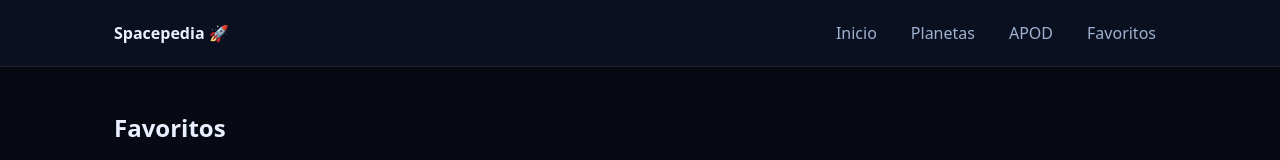
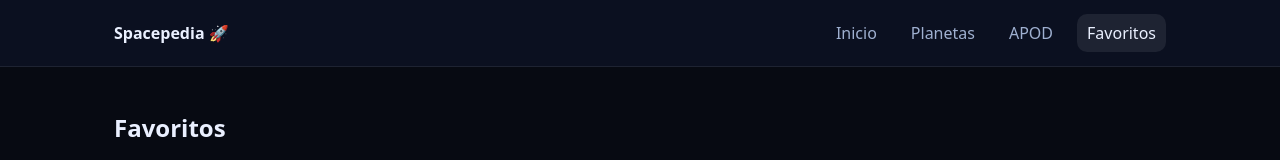
Before and after one commit to edgarfc402/spacepedia, a React (Vite) app: page /favorites in a window 1280 px wide. Shown: the top 160 px of the page. Built offline with nearby package versions, Linux system fonts and the light colour scheme; no server answers.

Commit message:
feat: pagina 404 y link activos en namvar

```diff
--- a/src/App.jsx
+++ b/src/App.jsx
@@ -5,7 +5,7 @@ import Planets from "./pages/Planets";
 import Apod from "./pages/Apod";
 import Favorites from "./pages/Favorites";
 import PlanetDetail from "./pages/PlanetDetail";
-
+import NotFound from "./pages/NotFound";
 
 export default function App() {
   return (
@@ -17,6 +17,7 @@ export default function App() {
           <Route path="/apod" element={<Apod />} />
           <Route path="/favorites" element={<Favorites />} />
           <Route path="/planets/:id" element={<PlanetDetail />} />
+          <Route path="*" element={<NotFound />} />
         </Routes>
       </Layout>
     </BrowserRouter>
--- a/src/components/Navbar.jsx
+++ b/src/components/Navbar.jsx
@@ -2,13 +2,10 @@ import { NavLink } from "react-router-dom";
 
 export default function Navbar() {
   return (
-    <header className="nav"> {/* Barra superior fija */}
-      <div className="nav__inner"> {/* Contenedor centrado */}
-
-        {/* Logo / título */}
+    <header className="nav">
+      <div className="nav__inner">
         <strong>Spacepedia 🚀</strong>
 
-        {/* Menú de navegación */}
         <nav className="nav__links">
           <NavLink className="link" to="/">Inicio</NavLink>
           <NavLink className="link" to="/planets">Planetas</NavLink>
--- /dev/null
+++ b/src/pages/NotFound.jsx
@@ -0,0 +1,11 @@
+import { Link } from "react-router-dom";
+
+export default function NotFound() {
+  return (
+    <div>
+      <h2>404</h2>
+      <p>Página no encontrada.</p>
+      <Link to="/">Volver al inicio →</Link>
+    </div>
+  );
+}
--- a/src/styles/Layouts.css
+++ b/src/styles/Layouts.css
@@ -103,3 +103,9 @@
   color: var(--muted);
   line-height: 1.6;
 }
+
+/* Link activo (ruta actual) */
+.link.active{
+  background: rgba(255,255,255,0.08);
+  color: var(--text);
+}
```
